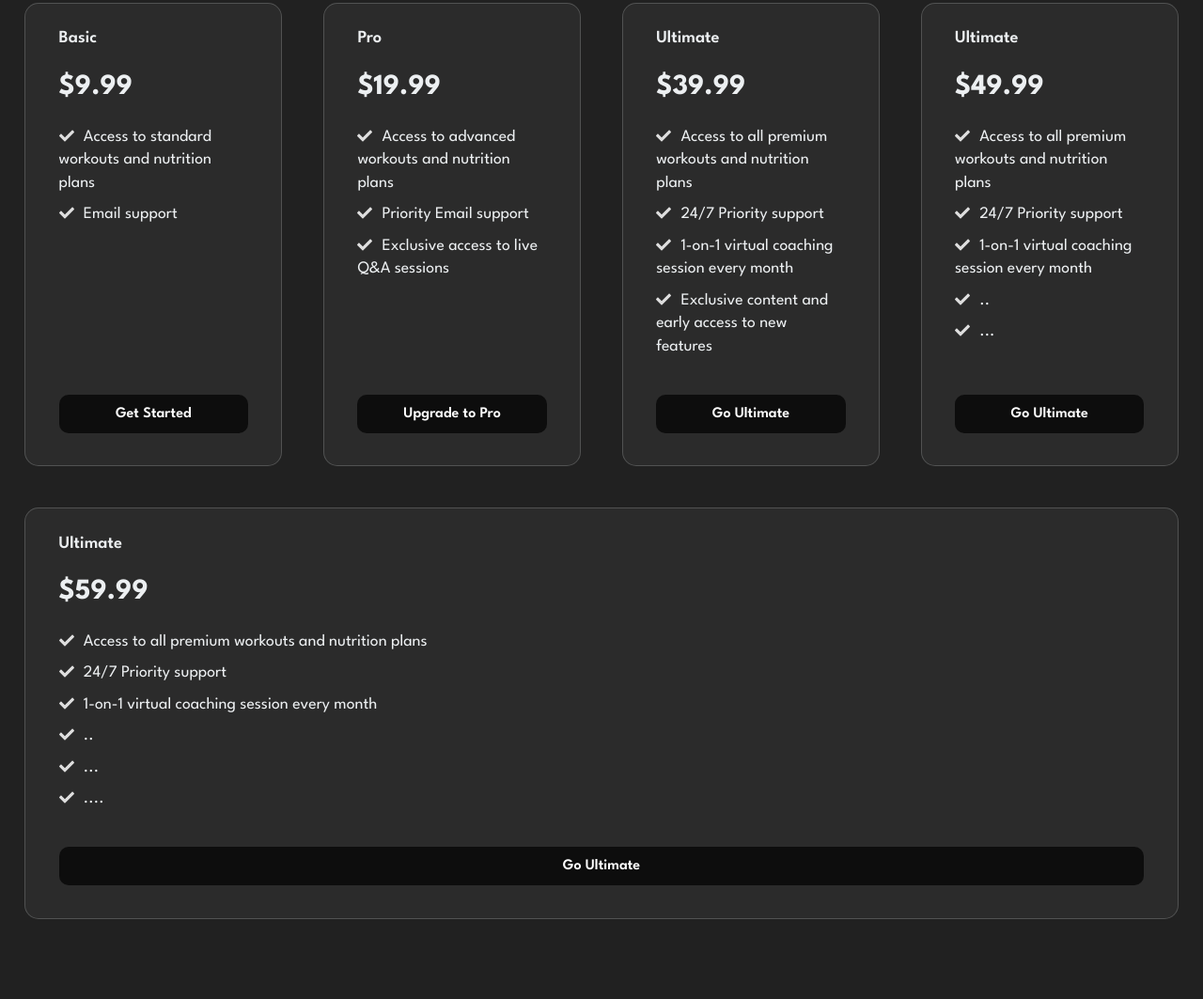
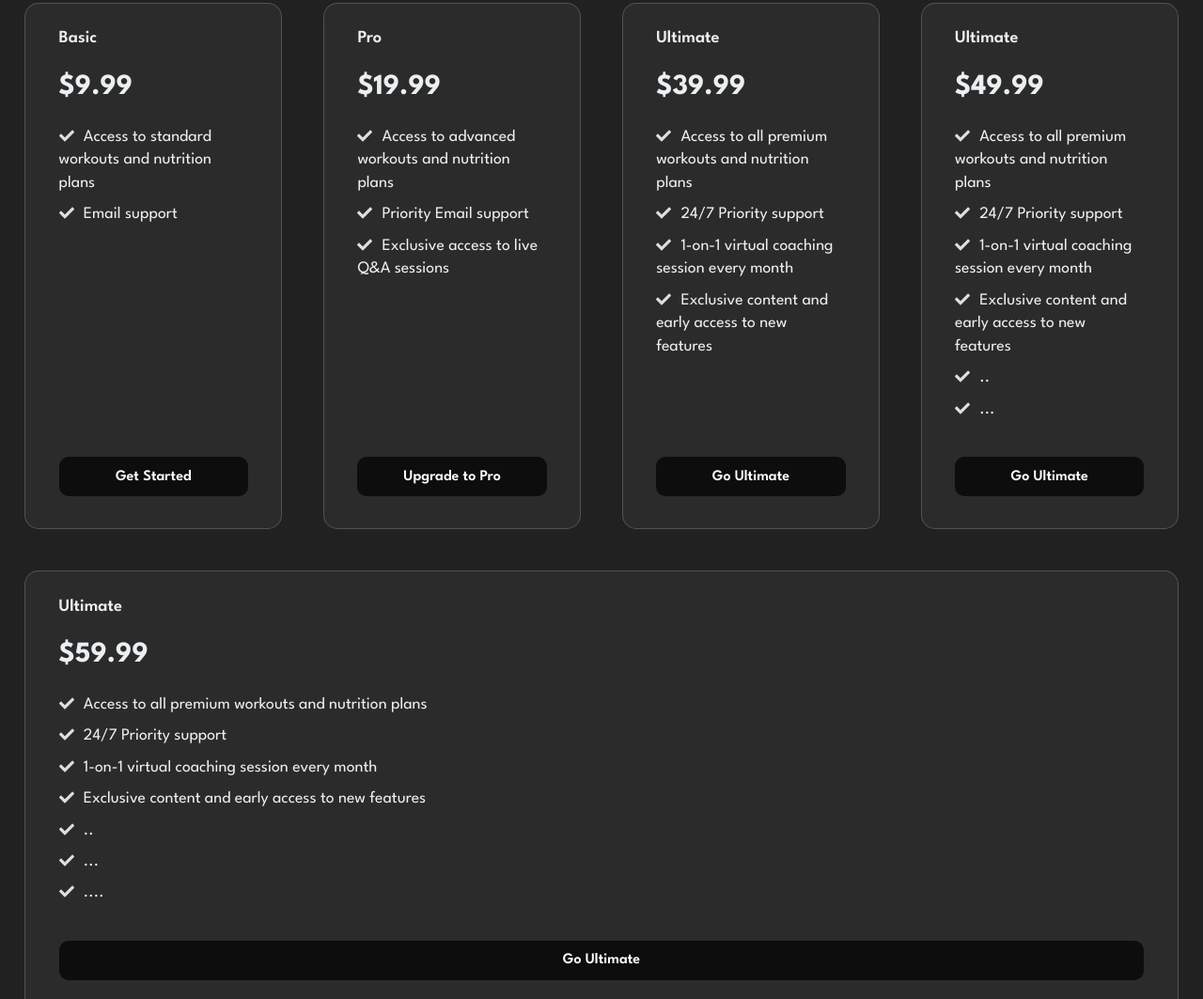
Before and after one commit to Oat-phachara/Mockup-order, a plain HTML site: page index.html in a window 1280 px wide. Shown: the part 127-1190 px from the top of the page at 94% size. Before the commit the page ends 1157 px from the top, so only its background shows below. Drawn offline with Linux system fonts and the light colour scheme.

Commit message:
third commit

```diff
--- a/index.html
+++ b/index.html
@@ -51,6 +51,7 @@
               <li>Access to all premium workouts and nutrition plans</li>
               <li>24/7 Priority support</li>
               <li>1-on-1 virtual coaching session every month</li>
+              <li>Exclusive content and early access to new features</li>
               <li>..</li>
               <li>...</li>
             </ul>
@@ -64,6 +65,7 @@
               <li>Access to all premium workouts and nutrition plans</li>
               <li>24/7 Priority support</li>
               <li>1-on-1 virtual coaching session every month</li>
+              <li>Exclusive content and early access to new features</li>
               <li>..</li>
               <li>...</li>
               <li>....</li>
```
